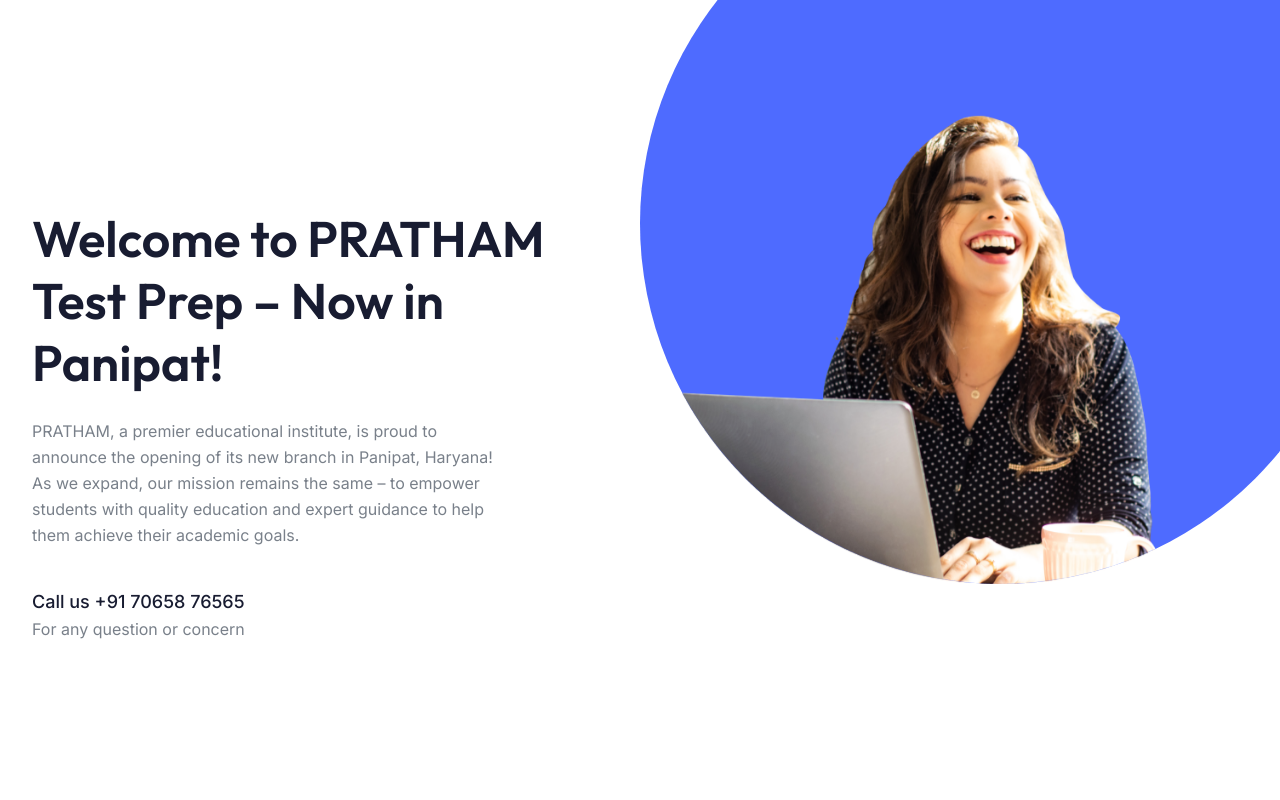
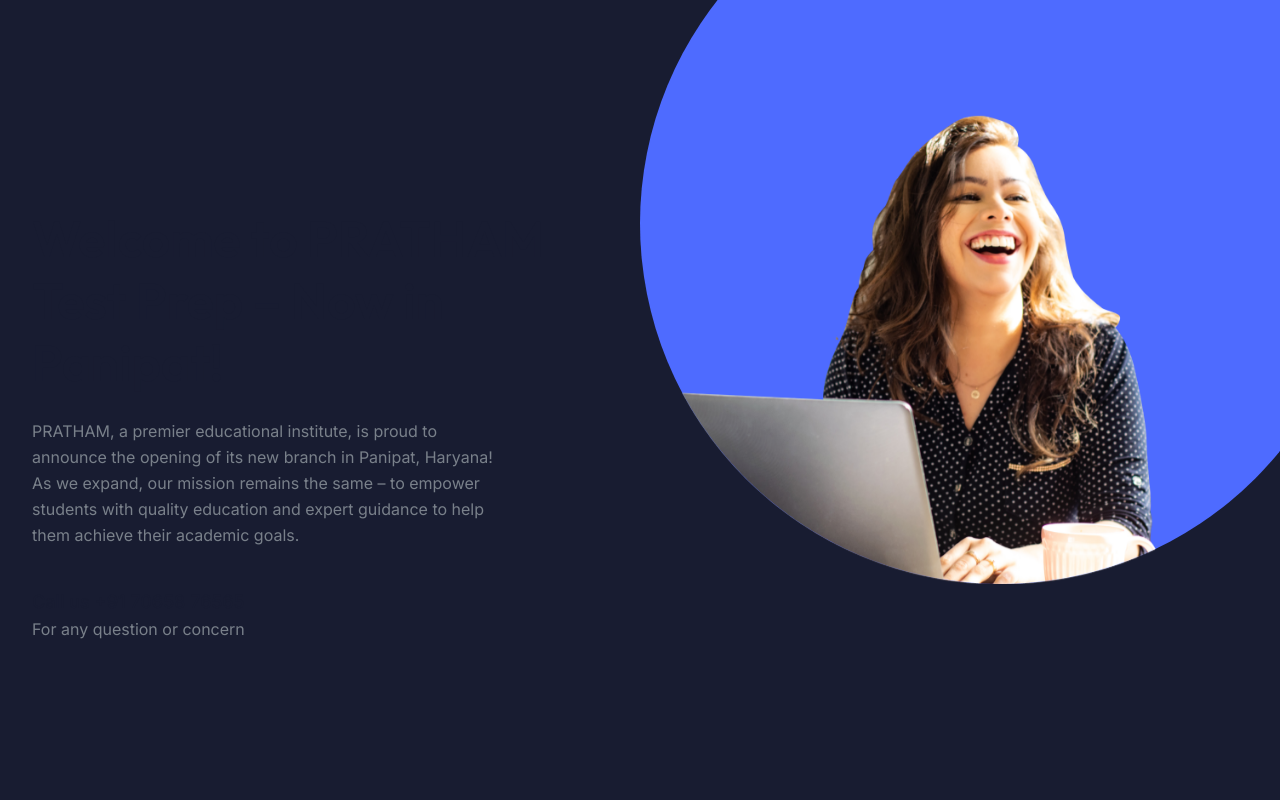
Before and after one commit to daniyal1337/Prtham_panipat, a plain HTML site: page index.html in a window 1280 px wide. Shown: the top 800 px of the page. Drawn offline with Linux system fonts and the light colour scheme.

Commit message:
Update index.html

```diff
--- a/index.html
+++ b/index.html
@@ -17,7 +17,7 @@
 
     <!-- ===== Header End ===== -->
 
-    <main>
+    <main style="background-color:#181C31">
       <!-- ===== Hero Start ===== -->
       <section class="gj do ir hj sp jr i pg">
         <!-- Hero Images -->
```
